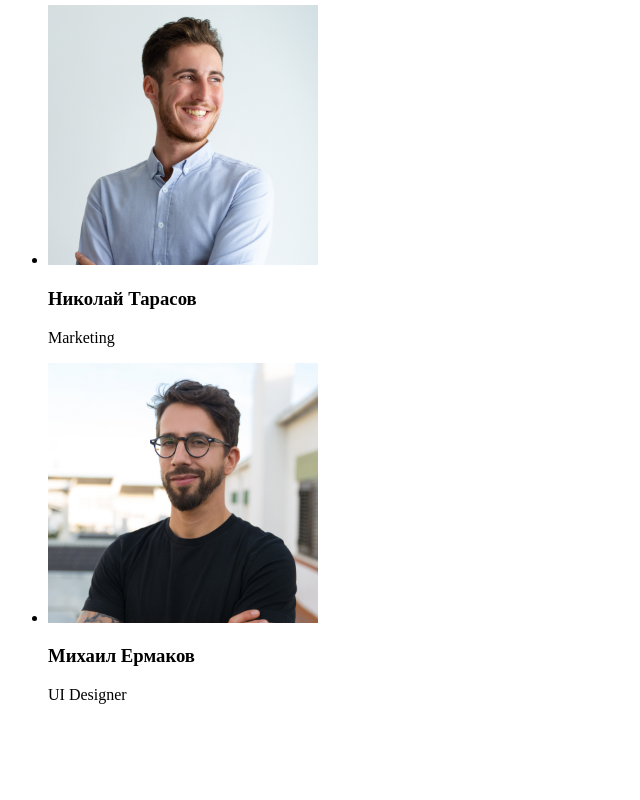
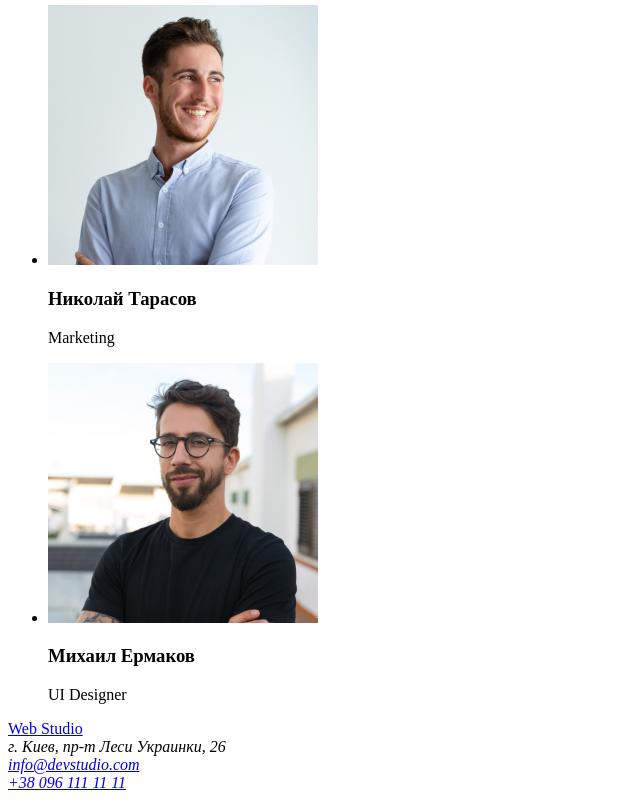
Before and after one commit to RuslanVerb/goit-markup-hw-01, a plain HTML site: page index.html in a window 1280 px wide. Shown: the part 2331-3131 px from the top of the page, without its empty margins (0-640 px from the left). Before the commit the page ends 3051 px from the top, so only its background shows below. Drawn offline with Linux system fonts and the light colour scheme.

Commit message:
Размечает Footer

```diff
--- a/index.html
+++ b/index.html
@@ -19,8 +19,6 @@
         </ul>
       </nav>
       <ul>
-
-
         <li><a href="tel:+380961111111">+38 096 111 11 11</a></li>
         <li><a href="mailto:info@devstudio.com">info@devstudio.com</a></li>
       </ul>
@@ -110,6 +108,15 @@
         </section>
 
       </main>
-      <footer></footer>
+
+      <!--FOOTER-->
+      <footer>
+        <a href="./index.html" aria-label="Logotype"> Web Studio</a>
+        <address>
+          г. Киев, пр-т Леси Украинки, 26 <br>
+          <a href="mailto:info@devstudio.com">info@devstudio.com</a><br>
+          <a href="tel:+380961111111">+38 096 111 11 11</a>
+        </address>
+      </footer>
   </body>
 </html>
```
